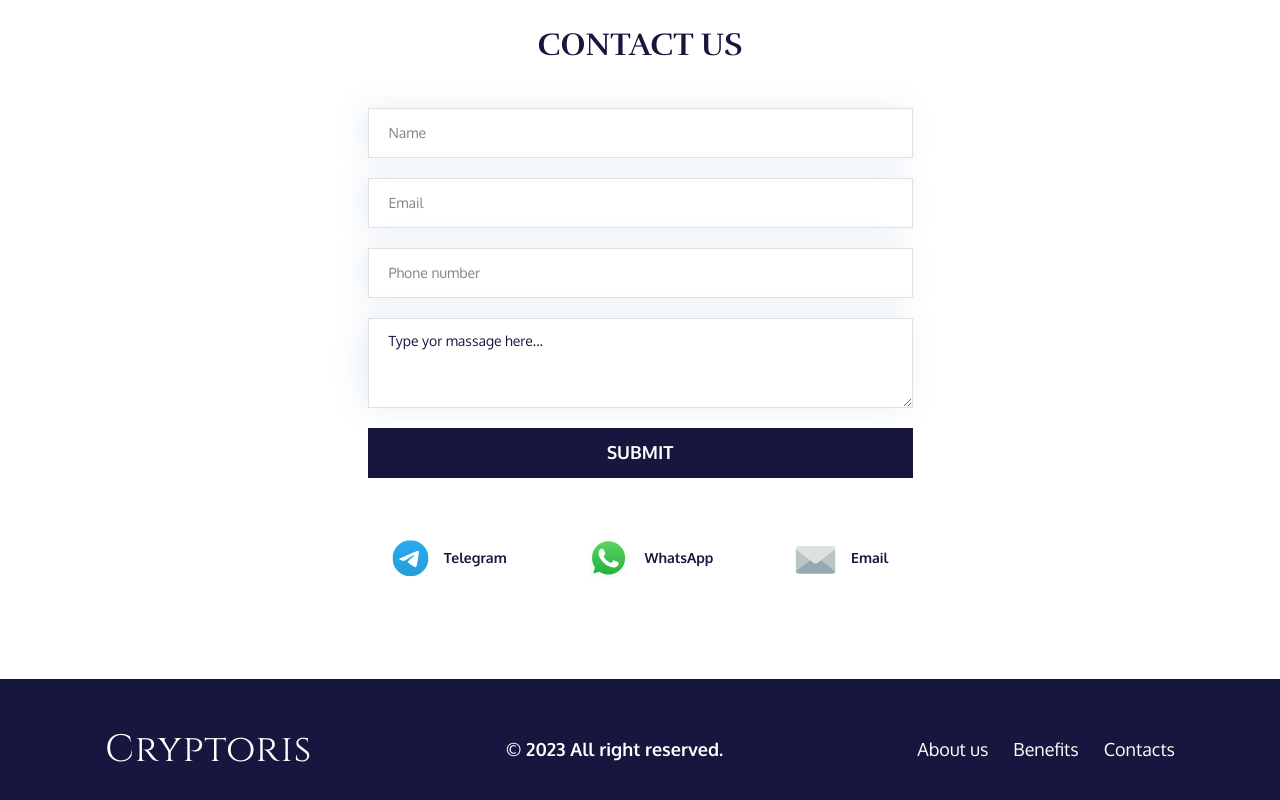
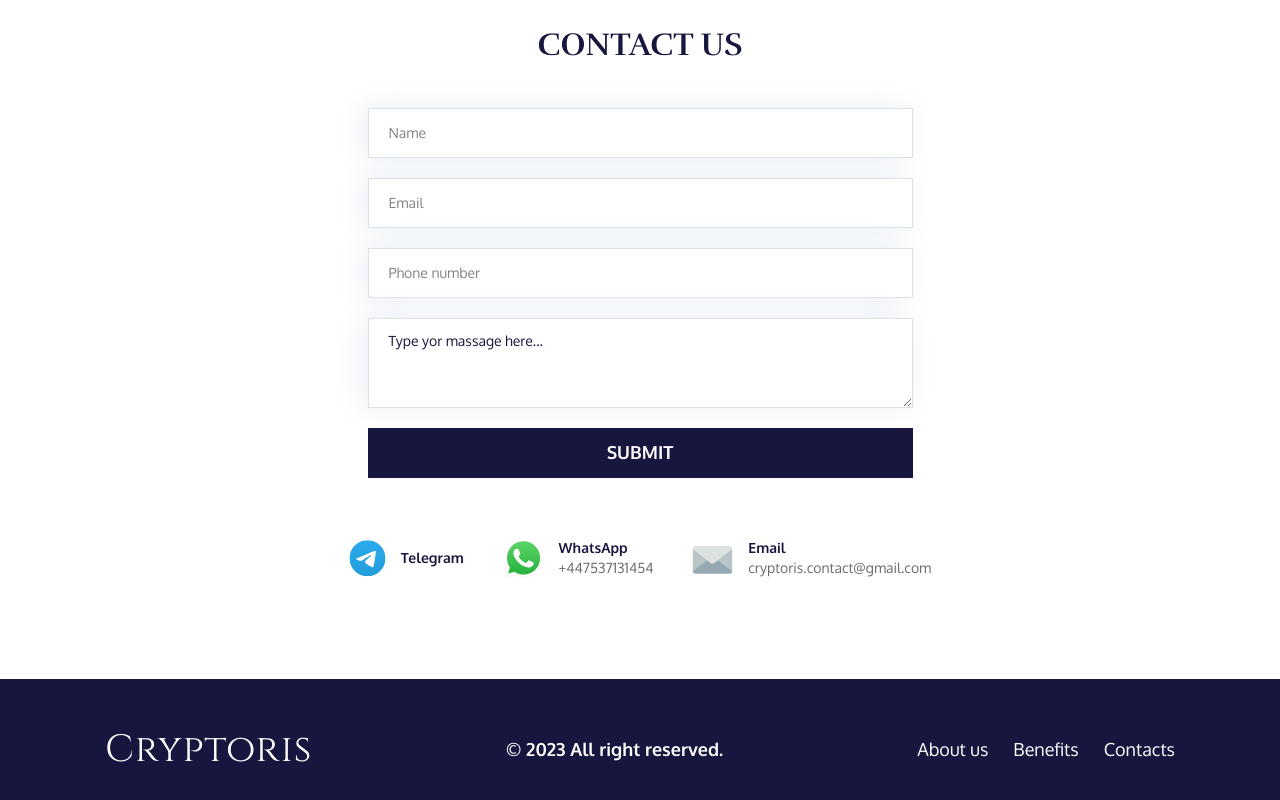
Before and after one commit to surinvladyslav/cryptoris, a plain HTML site: page index.html in a window 1280 px wide. Shown: the part 2924-3724 px from the top of the page. Drawn offline with Linux system fonts and the light colour scheme.

Commit message:
feat. add tags

```diff
--- a/css/styles.css
+++ b/css/styles.css
@@ -342,12 +342,27 @@ a {
     margin-right: 15px;
 }
 
+.contact__socials-info {
+    display: flex;
+    flex-direction: column;
+    color: #16163F;
+}
+
 .contact__socials-name {
     font-family: 'Oxygen', sans-serif;
     font-weight: 700;
     font-size: 14px;
     line-height: 20px;
     color: #16163F;
+}
+
+.contact__socials-info span {
+    font-family: 'Oxygen', sans-serif;
+    font-weight: 400;
+    font-size: 14px;
+    line-height: 20px;
+    width: max-content;
+    color: #6C6B6C;
 }
 
 .footer {
@@ -414,14 +429,14 @@ a {
     .benefits__image {
         background-size: cover !important;
     }
-}
 
-@media (max-width: 580px) {
     .contact__socials {
         flex-wrap: wrap;
         justify-content: center;
     }
+}
 
+@media (max-width: 580px) {
     .benefits__image {
         display: none;
     }
--- a/index.html
+++ b/index.html
@@ -161,11 +161,17 @@
             </a>
             <a class="contact__socials-item" href="https://wa.me/447537131454" target="_blank">
               <img class="contact__socials-img" src="images/whatsapp.svg" alt="whatsapp">
-              <p class="contact__socials-name">WhatsApp</p>
+              <div class="contact__socials-info">
+                <p class="contact__socials-name">WhatsApp</p>
+                <span>+447537131454</span>
+              </div>
             </a>
             <a class="contact__socials-item" href="mailto:cryptoris.contact@gmail.com" target="_blank">
               <img class="contact__socials-img" src="images/email.svg" alt="email">
-              <p class="contact__socials-name">Email</p>
+              <div class="contact__socials-info">
+                <p class="contact__socials-name">Email</p>
+                <span>cryptoris.contact@gmail.com</span>
+              </div>
             </a>
           </div>
         </div>
```
